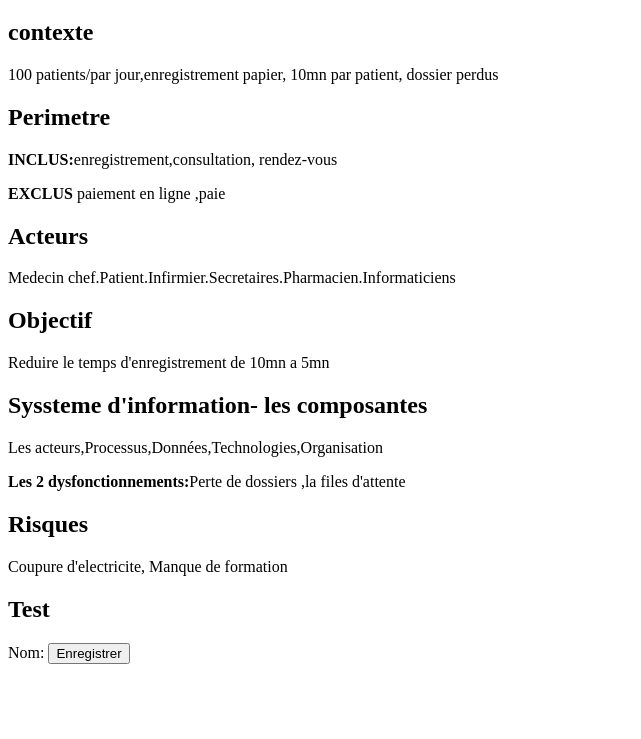
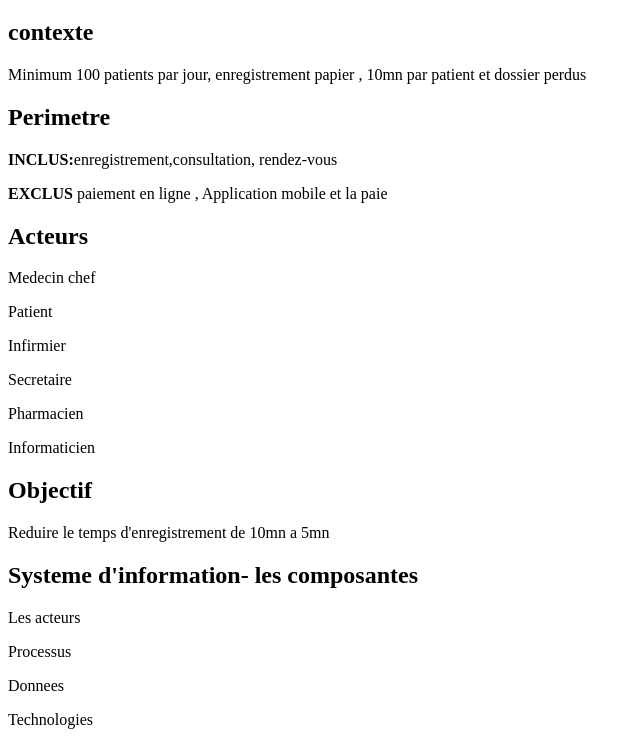
Before and after one commit to Allassane7451/centre_de_sant-, a plain HTML site: page index.html in a window 1280 px wide. Shown: the part 61-800 px from the top of the page, without its empty margins (0-641 px from the left). Drawn offline with Linux system fonts and the light colour scheme.

Commit message:
Add files via upload

```diff
--- a/index.html
+++ b/index.html
@@ -8,23 +8,32 @@
 <body>
     <h1>Centre de sante pour tous</h1>
     <h2>contexte</h2>
-    <p>100 patients/par jour,enregistrement papier, 10mn par patient, dossier perdus</p>
+    <p>Minimum 100 patients par jour, enregistrement papier , 10mn par patient et dossier perdus</p>
     <h2>Perimetre</h2>
     <p>
         <b>INCLUS:</b>enregistrement,consultation, rendez-vous
     </p>
     <p><b>
         EXCLUS
-    </b>paiement en ligne ,paie</p>
+    </b>paiement en ligne , Application mobile et la paie</p>
     <h2>Acteurs</h2>
-    <p>Medecin chef.Patient.Infirmier.Secretaires.Pharmacien.Informaticiens</p>
+    <p>Medecin chef</p>
+    <p>Patient</p>
+    <p>Infirmier</p>
+    <p>Secretaire</p>
+    <p>Pharmacien</p>
+    <p>Informaticien</p>
     <h2>Objectif</h2>
     <p>Reduire le temps d'enregistrement de 10mn a 5mn </p>
-    <h2>Syssteme d'information- les composantes</h2>
-    <p>Les acteurs,Processus,Données,Technologies,Organisation</p>
-    <p><b>Les 2 dysfonctionnements:</b>Perte de dossiers ,la files d'attente</p>
+    <h2>Systeme d'information- les composantes</h2>
+    <p>Les acteurs</p>
+    <p>Processus</p>
+    <p>Donnees</p>
+    <p>Technologies</p>
+    <p>Organisation</p>
+    <p><b>Les 2 dysfonctionnements:</b>Perte de dossiers et la files d'attente</p>
     <h2>Risques</h2>
-    <p>Coupure d'electricite, Manque de formation</p>
+    <p>Coupure d'electricite et Manque de formation</p>
     <h2>Test</h2>
     <p>Nom: <inputplaceholder="nom du patient"></inputplaceholder>
     <button>Enregistrer</button></p>
```
